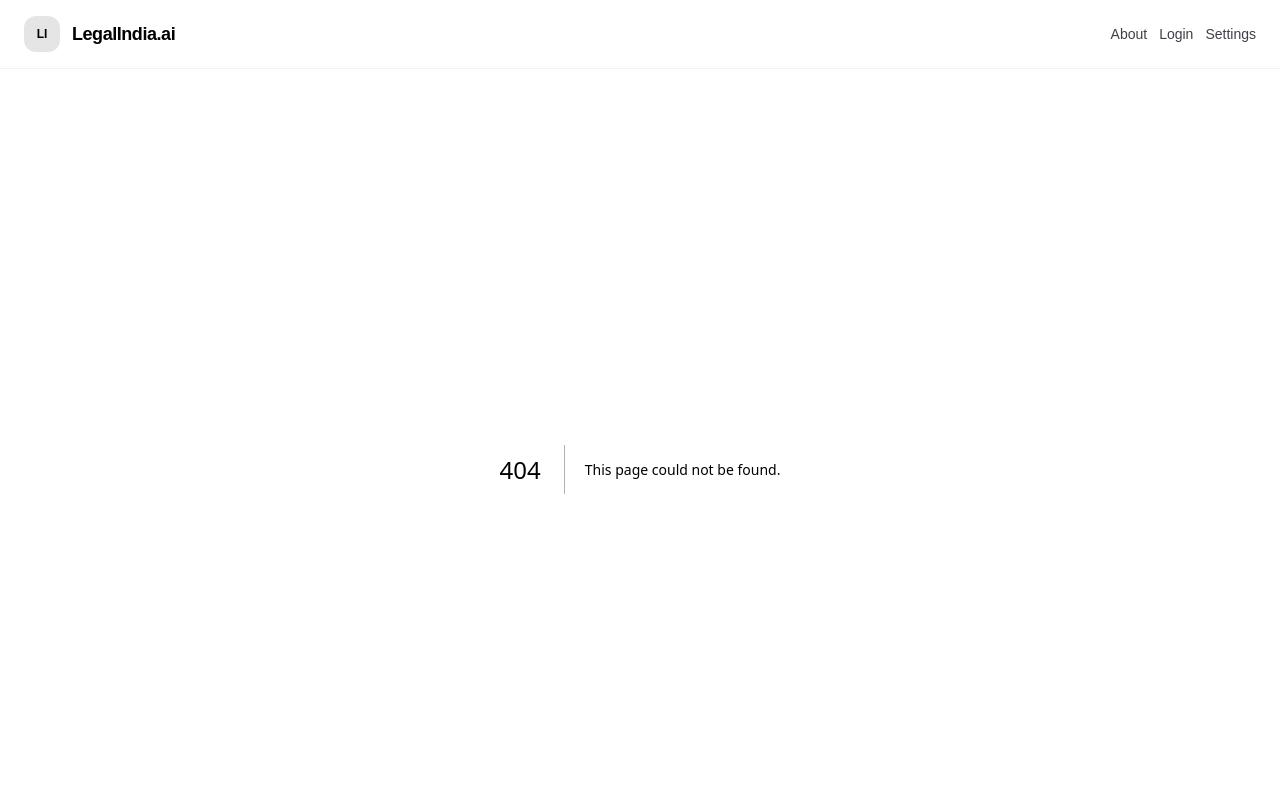
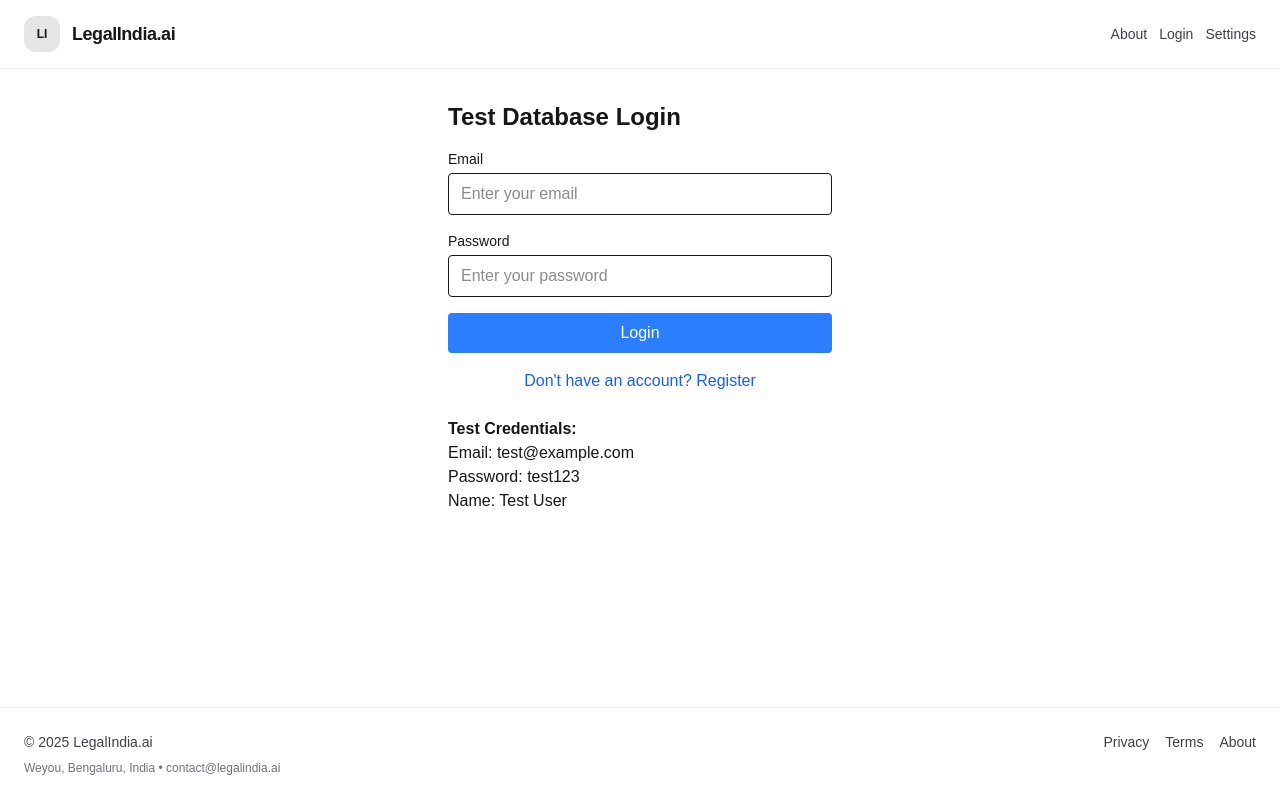
Before and after one commit to Raghavaaa/lindia-f, a Next.js app: page /test-login in a window 1280 px wide. Before the commit this address had no page. Shown: the top 800 px of the page. Built offline with nearby package versions, Linux system fonts and the light colour scheme.

Commit message:
Add test login page for debugging database login

```diff
--- /dev/null
+++ b/app/test-login/page.tsx
@@ -0,0 +1,115 @@
+"use client";
+import { useState } from "react";
+
+export default function TestLoginPage() {
+  const [formData, setFormData] = useState({ name: "", email: "", password: "" });
+  const [loading, setLoading] = useState(false);
+  const [message, setMessage] = useState("");
+  const [isLogin, setIsLogin] = useState(true);
+
+  const handleSubmit = async (e: React.FormEvent) => {
+    e.preventDefault();
+    setLoading(true);
+    setMessage("");
+
+    try {
+      const endpoint = isLogin ? "/api/auth/login" : "/api/auth/register";
+      const response = await fetch(endpoint, {
+        method: "POST",
+        headers: { "Content-Type": "application/json" },
+        body: JSON.stringify(formData),
+      });
+
+      const data = await response.json();
+
+      if (response.ok) {
+        setMessage(`Success! User: ${JSON.stringify(data.user)}`);
+        localStorage.setItem("user", JSON.stringify(data.user));
+      } else {
+        setMessage(`Error: ${data.error}`);
+      }
+    } catch (error) {
+      setMessage("Network error");
+    } finally {
+      setLoading(false);
+    }
+  };
+
+  return (
+    <div className="p-8 max-w-md mx-auto">
+      <h1 className="text-2xl font-bold mb-4">Test Database Login</h1>
+
+      <form onSubmit={handleSubmit} className="space-y-4">
+        {!isLogin && (
+          <div>
+            <label className="block text-sm mb-1">Name</label>
+            <input
+              type="text"
+              required={!isLogin}
+              value={formData.name}
+              onChange={(e) => setFormData({ ...formData, name: e.target.value })}
+              className="w-full border rounded px-3 py-2"
+              placeholder="Enter your name"
+            />
+          </div>
+        )}
+
+        <div>
+          <label className="block text-sm mb-1">Email</label>
+          <input
+            type="email"
+            required
+            value={formData.email}
+            onChange={(e) => setFormData({ ...formData, email: e.target.value })}
+            className="w-full border rounded px-3 py-2"
+            placeholder="Enter your email"
+          />
+        </div>
+
+        <div>
+          <label className="block text-sm mb-1">Password</label>
+          <input
+            type="password"
+            required
+            value={formData.password}
+            onChange={(e) => setFormData({ ...formData, password: e.target.value })}
+            className="w-full border rounded px-3 py-2"
+            placeholder="Enter your password"
+          />
+        </div>
+
+        <button
+          type="submit"
+          disabled={loading}
+          className="w-full bg-blue-500 text-white py-2 rounded disabled:opacity-50"
+        >
+          {loading ? "Please wait..." : (isLogin ? "Login" : "Register")}
+        </button>
+      </form>
+
+      <div className="mt-4 text-center">
+        <button
+          onClick={() => setIsLogin(!isLogin)}
+          className="text-blue-600 hover:text-blue-800"
+        >
+          {isLogin ? "Don't have an account? Register" : "Already have an account? Login"}
+        </button>
+      </div>
+
+      {message && (
+        <div className={`mt-4 p-3 rounded ${
+          message.includes("Success") ? "bg-green-100 text-green-800" : "bg-red-100 text-red-800"
+        }`}>
+          {message}
+        </div>
+      )}
+
+      <div className="mt-6">
+        <h3 className="font-semibold">Test Credentials:</h3>
+        <p>Email: test@example.com</p>
+        <p>Password: test123</p>
+        <p>Name: Test User</p>
+      </div>
+    </div>
+  );
+}
```
